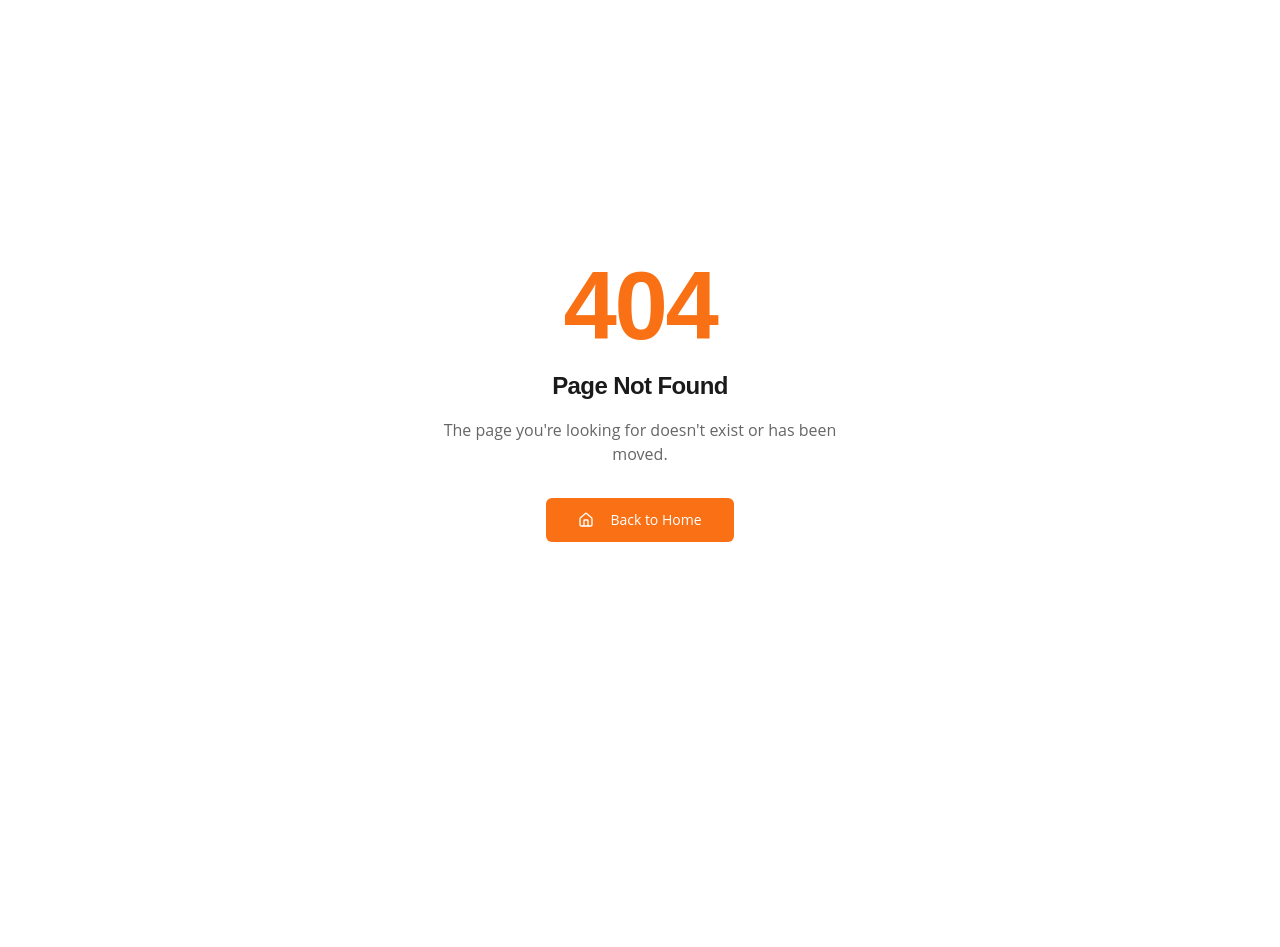
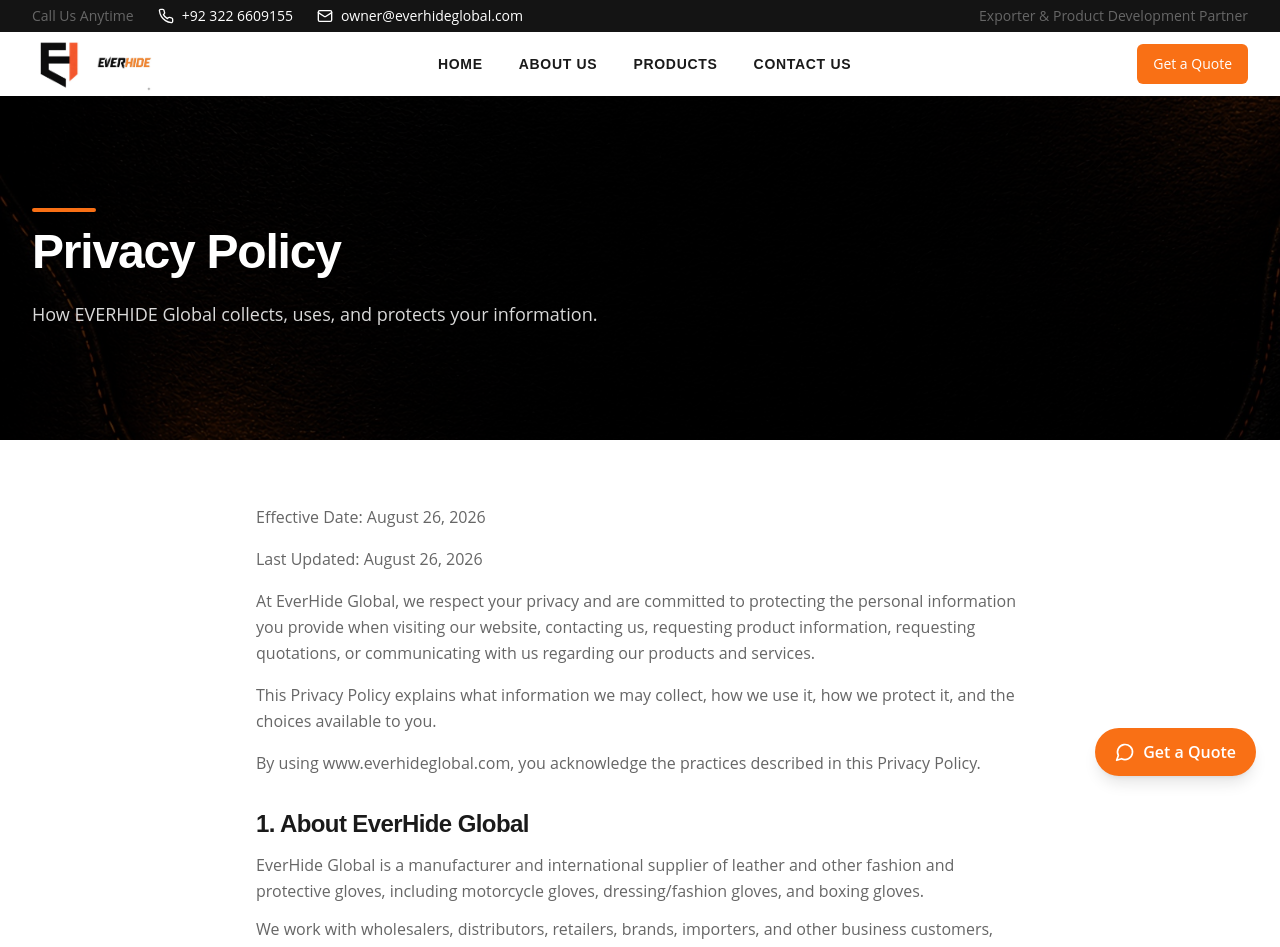
Before and after one commit to zurva/everhide, a React (Vite) app: page /privacy in a window 1280 px wide. Before the commit this address had no page. Shown: the top 947 px of the page. Before the commit the page ends 800 px from the top, so only its background shows below. Built offline with nearby package versions, Linux system fonts and the light colour scheme.

Commit message:
Changes
Co-authored-by: zurva <164023159+zurva@users.noreply.github.com>

```diff
--- a/src/App.tsx
+++ b/src/App.tsx
@@ -10,6 +10,8 @@ import ProductsPage from "./pages/ProductsPage";
 import ProductDetailPage from "./pages/ProductDetailPage";
 
 import ContactPage from "./pages/ContactPage";
+import PrivacyPolicyPage from "./pages/PrivacyPolicyPage";
+import TermsOfServicePage from "./pages/TermsOfServicePage";
 import NotFound from "./pages/NotFound";
 
 const queryClient = new QueryClient();
@@ -28,6 +30,8 @@ const App = () => (
           <Route path="/products/:id" element={<ProductDetailPage />} />
 
           <Route path="/contact" element={<ContactPage />} />
+          <Route path="/privacy" element={<PrivacyPolicyPage />} />
+          <Route path="/terms" element={<TermsOfServicePage />} />
           {/* ADD ALL CUSTOM ROUTES ABOVE THE CATCH-ALL "*" ROUTE */}
           <Route path="*" element={<NotFound />} />
         </Routes>
--- /dev/null
+++ b/src/components/LegalDocument.tsx
@@ -0,0 +1,36 @@
+import type { LegalDoc } from "@/lib/legalContent";
+
+const LegalDocument = ({ doc }: { doc: LegalDoc }) => {
+  return (
+    <article className="bg-background">
+      <div className="container-custom py-12 md:py-16 px-4 md:px-8">
+        <div className="max-w-3xl mx-auto space-y-8">
+          <div className="space-y-4">
+            {doc.intro.map((para, i) => (
+              <p key={i} className="text-muted-foreground leading-relaxed">
+                {para}
+              </p>
+            ))}
+          </div>
+
+          {doc.sections.map((section, i) => (
+            <section key={i} className="space-y-3">
+              {section.heading && (
+                <h2 className="text-xl md:text-2xl font-heading font-bold text-foreground">
+                  {section.heading}
+                </h2>
+              )}
+              {section.paras.map((para, j) => (
+                <p key={j} className="text-muted-foreground leading-relaxed">
+                  {para}
+                </p>
+              ))}
+            </section>
+          ))}
+        </div>
+      </div>
+    </article>
+  );
+};
+
+export default LegalDocument;
--- /dev/null
+++ b/src/pages/PrivacyPolicyPage.tsx
@@ -0,0 +1,32 @@
+import Layout from "@/components/layout/Layout";
+import PageBanner from "@/components/PageBanner";
+import SEO from "@/components/SEO";
+import LegalDocument from "@/components/LegalDocument";
+import { privacyDoc } from "@/lib/legalContent";
+
+const PrivacyPolicyPage = () => {
+  return (
+    <Layout>
+      <SEO
+        title="Privacy Policy – EVERHIDE Global Leather Gloves Exporter"
+        description="Learn how EVERHIDE Global, Pakistan-based leather gloves exporter, collects, uses, and protects your information when you request quotes, catalogs, or OEM manufacturing."
+        keywords="EVERHIDE privacy policy, leather gloves exporter data protection, B2B gloves supplier privacy"
+        jsonLd={{
+          "@context": "https://schema.org",
+          "@type": "WebPage",
+          name: "Privacy Policy – EVERHIDE Global",
+          description:
+            "How EVERHIDE Global collects, uses, and protects personal information from business customers and website visitors.",
+          url: "https://everhideglobal.com/privacy",
+        }}
+      />
+      <PageBanner
+        title="Privacy Policy"
+        subtitle="How EVERHIDE Global collects, uses, and protects your information."
+      />
+      <LegalDocument doc={privacyDoc} />
+    </Layout>
+  );
+};
+
+export default PrivacyPolicyPage;
--- /dev/null
+++ b/src/pages/TermsOfServicePage.tsx
@@ -0,0 +1,32 @@
+import Layout from "@/components/layout/Layout";
+import PageBanner from "@/components/PageBanner";
+import SEO from "@/components/SEO";
+import LegalDocument from "@/components/LegalDocument";
+import { termsDoc } from "@/lib/legalContent";
+
+const TermsOfServicePage = () => {
+  return (
+    <Layout>
+      <SEO
+        title="Terms of Service – EVERHIDE Global Leather Gloves Exporter"
+        description="Terms governing use of everhideglobal.com and business with EVERHIDE Global: quotations, samples, wholesale supply, OEM and private-label leather gloves manufacturing."
+        keywords="EVERHIDE terms of service, leather gloves wholesale terms, OEM gloves manufacturing terms"
+        jsonLd={{
+          "@context": "https://schema.org",
+          "@type": "WebPage",
+          name: "Terms of Service – EVERHIDE Global",
+          description:
+            "Terms of Service for using the EVERHIDE Global website and engaging in wholesale, OEM, and private-label glove manufacturing business.",
+          url: "https://everhideglobal.com/terms",
+        }}
+      />
+      <PageBanner
+        title="Terms of Service"
+        subtitle="The terms governing our website, quotations, and wholesale & OEM supply."
+      />
+      <LegalDocument doc={termsDoc} />
+    </Layout>
+  );
+};
+
+export default TermsOfServicePage;
```
